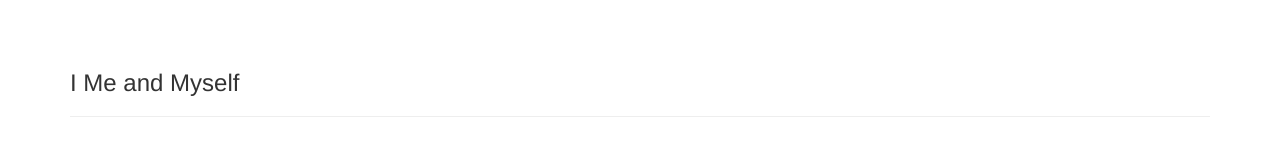
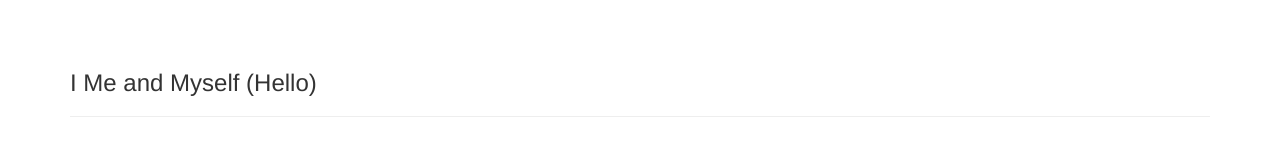
Before and after one commit to Sambhuti/blog-sam, a plain HTML site: page index.html in a window 1280 px wide. Shown: the part 286-446 px from the top of the page. Drawn offline with Linux system fonts and the light colour scheme.

Commit message:
hello
Hello Added

```diff
--- a/index.html
+++ b/index.html
@@ -65,7 +65,7 @@
     <div class="container">
         <section class="page-header" id="gallery">
 
-            <h3>I Me and Myself</h3>
+            <h3>I Me and Myself (Hello)</h3>
                 </div>
 
                 <div class="carousel slide" id="#screenshot-carousel" data-ride="carousel">
```
